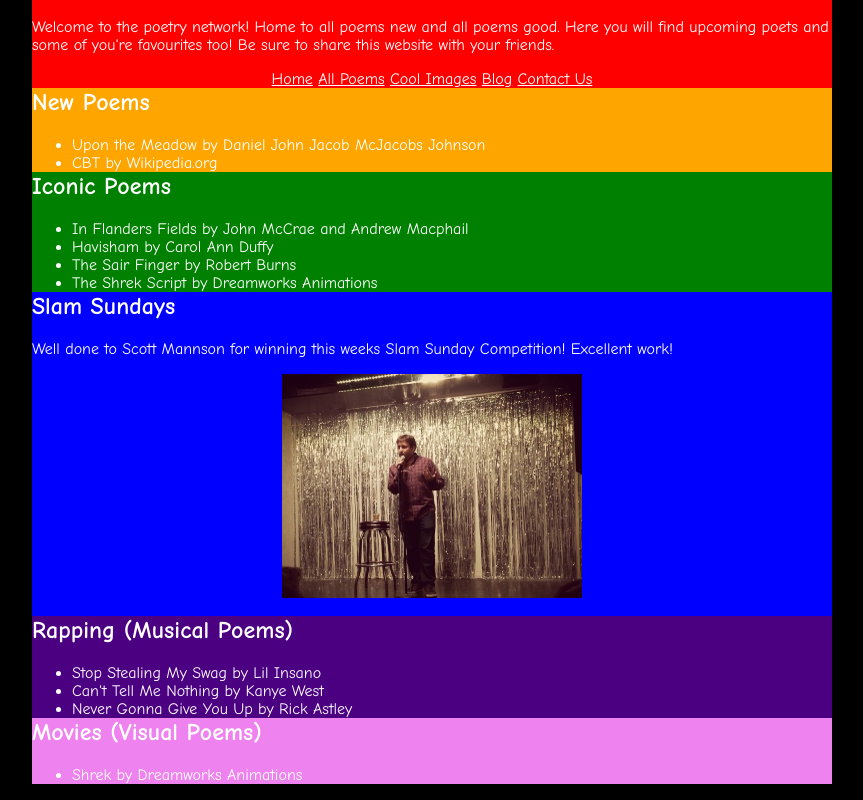
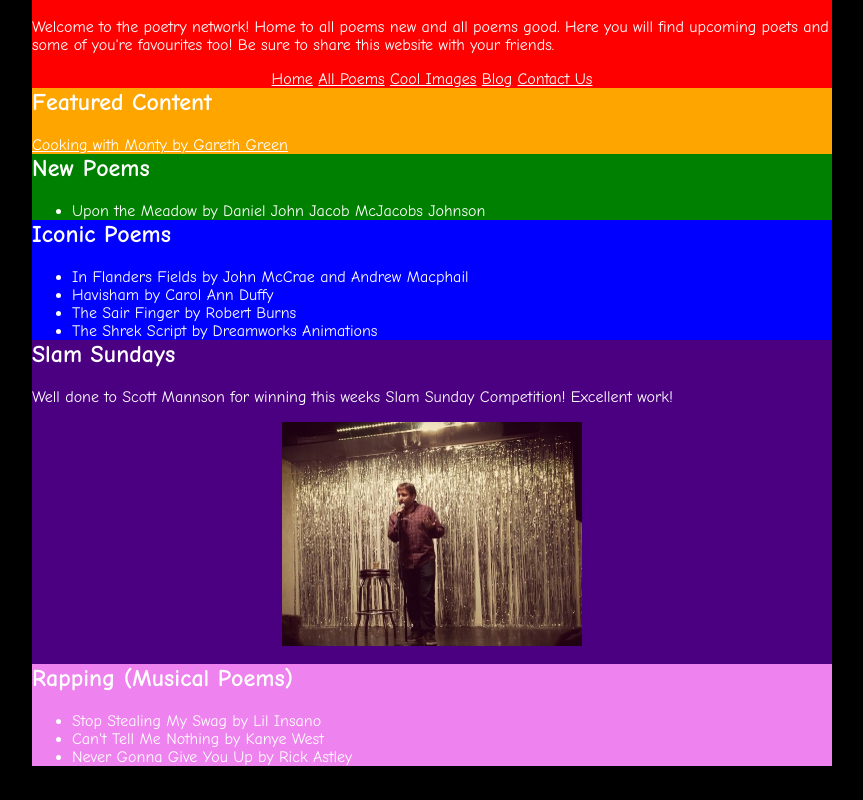
Before and after one commit to benjibow/thepoemnetwork, a plain HTML site: page index.html in a window 1280 px wide. Shown: the part 38-838 px from the top of the page, without its empty margins (208-1071 px from the left). Drawn offline with Linux system fonts and the light colour scheme.

Commit message:
Update index.html

```diff
--- a/index.html
+++ b/index.html
@@ -1,13 +1,17 @@
 <script src="header.js"></script>
 <div style="background:orange;">
+<h2>Featured Content</h2>
+    <p><a href="https://www.youtube.com/watch?v=b8taKFrYU1Q">Cooking with Monty by Gareth Green</a></p>
+</div>
+
+<div style="background:green;">
 <h2>New Poems</h2>
 <ul>
 <li>Upon the Meadow by Daniel John Jacob McJacobs Johnson
-<li>CBT by Wikipedia.org
 </ul>
 </div>
 
-<div style="background:green;">
+<div style="background:blue;">
 <h2>Iconic Poems</h2>
 <ul>
 <li>In Flanders Fields by John McCrae and Andrew Macphail
@@ -17,24 +21,17 @@
 </ul>
 </div>
 
-<div style="background:blue;">
+<div style="background:indigo;">
 <h2>Slam Sundays</h2>
 <p>Well done to Scott Mannson for winning this weeks Slam Sunday Competition! Excellent work!</p>
 <center><img src="scott.jpg" style="width:300;"></center><br>
 </div>
 
-<div style="background:indigo;">
+<div style="background:violet;">
 <h2>Rapping (Musical Poems)</h2>
 <ul>
 <li>Stop Stealing My Swag by Lil Insano
 <li>Can't Tell Me Nothing by Kanye West
 <li>Never Gonna Give You Up by Rick Astley
 </ul>
-
 </div>
-<div style="background:violet;">
-<h2>Movies (Visual Poems)</h2>
-<ul>
-<li>Shrek by Dreamworks Animations
-</ul>
-</div>
```
